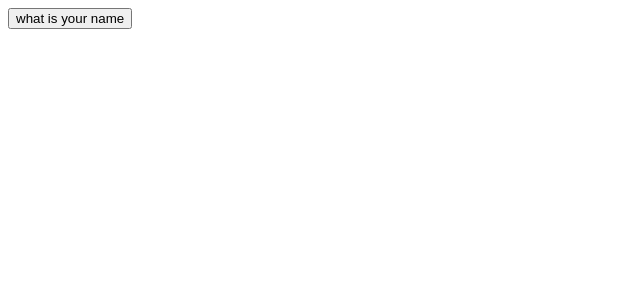
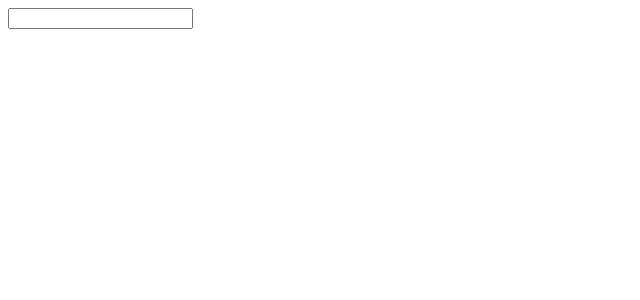
Before and after one commit to syedalirazazaidi/reactjs-_challanges, a React (Create React App) app: page / in a window 1280 px wide. Shown: the top 300 px of the page, without its empty margins (0-640 px from the left). Built offline with nearby package versions, Linux system fonts and the light colour scheme.

Commit message:
challange 2

```diff
--- a/src/App.js
+++ b/src/App.js
@@ -8,20 +8,32 @@ import React, { useState } from "react";
 import Question from "./Question";
 
 const App = () => {
-  const [question, setAnswer] = useState({
-    question: "what is your name",
-    name: "my name is ali raza",
-  });
-  const handleChange = (e) => {
-    setAnswer((prevState) => ({
-      ...prevState,
-      question: question.name,
-    }));
-  };
+  // challange---1
+  // const [question, setAnswer] = useState({
+  //   quest: "what is your name",
+  //   name: "my name is ali raza",
+  // });
+  // const handleChange = (e) => {
+  //   setAnswer((prevState) => ({
+  //     ...prevState,
+  //     quest: question.name,
+  //   }));
+  // };
+  // return (
+  //   <div>
+  //     <button onClick={handleChange}> {question.quest}</button>
+  //   </div>
+  // );
+  // challange ---2
+  const [firstName, setFirstName] = useState("");
+  function handleChange(event) {
+    setFirstName(event.target.value);
+  }
 
   return (
     <div>
-      <button onClick={handleChange}> {question.question}</button>
+      <input name="firstName" value={firstName} onChange={handleChange} />
+      {firstName.toUpperCase()}
     </div>
   );
 };
```
